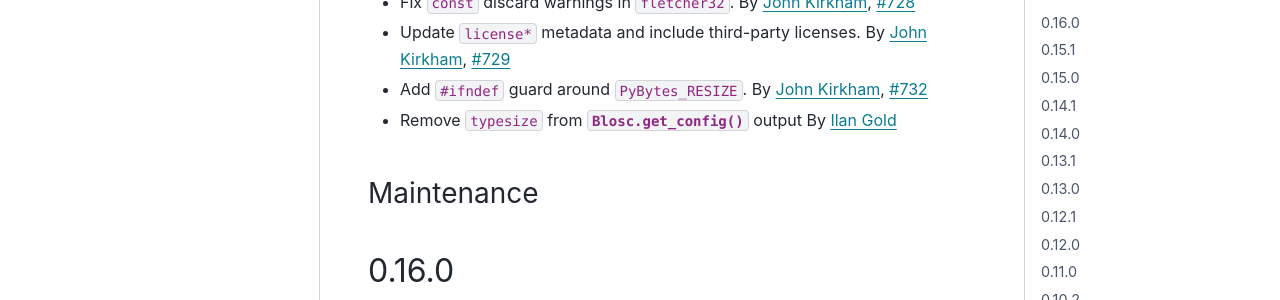
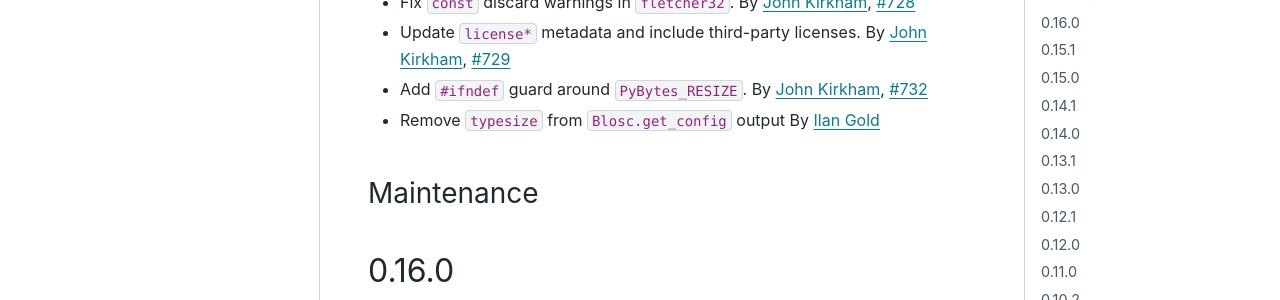
Before and after one commit to zarr-developers/numcodecs, a Sphinx documentation site: the page built from docs/release.rst, in a window 1280 px wide and 900 px high, scrolled down 426 px. Shown: the part 147-447 px from the top of the window. Built offline with Sphinx 7.4.7 and the PyData theme 0.15.4, drawn with Linux system fonts in a browser that asks for light colours; the version number could not be read and is left out; part of the change alters nothing that is shown.

```diff
--- a/docs/release.rst
+++ b/docs/release.rst
@@ -38,7 +38,7 @@ Fixes
 * Add ``#ifndef`` guard around ``PyBytes_RESIZE``.
   By :user:`John Kirkham <jakirkham>`, :issue:`732`
 
-* Remove ``typesize`` from :func:`Blosc.get_config` output
+* Remove ``typesize`` from ``Blosc.get_config`` output
   By :user:`Ilan Gold <ilan-gold>`
 
 Maintenance
```
